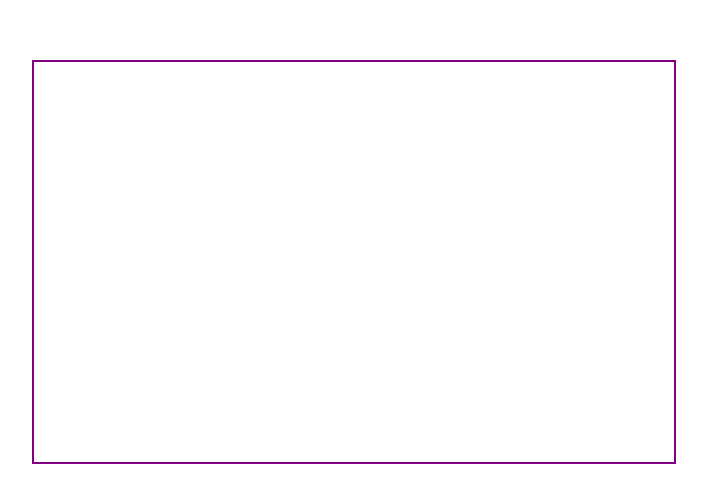
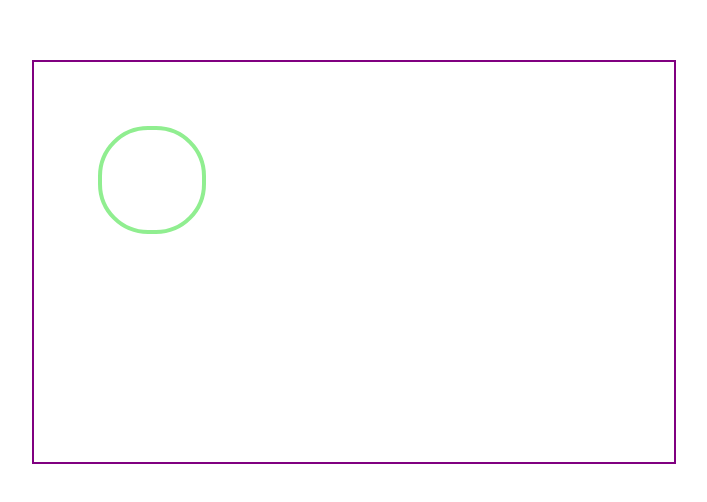
Before and after one commit to damaris-cubos-rosas/posicionamiento_1, a plain HTML site: page index.html in a window 1280 px wide. Shown: the part 140-642 px from the top of the page, without its empty margins (296-1003 px from the left). Drawn offline with Linux system fonts and the light colour scheme.

Commit message:
Creation of circle and square divs and styling and positioning of the element circle

```diff
--- a/css/styles.css
+++ b/css/styles.css
@@ -5,3 +5,12 @@
     margin-left: 25vw;
     margin-top: 25vh;
 }
+
+.circle {
+    height: 100px;
+    width: 100px;
+    border-radius: 50px;
+    border: 4px solid lightgreen;
+    margin-left: 10%;
+    margin-top: 10%;
+}
--- a/index.html
+++ b/index.html
@@ -9,6 +9,8 @@
 </head>
 <body>
     <div class="container">
+        <div class="circle"></div>
+        <div class="square"></div>
     </div>
 </body>
 </html>
```
